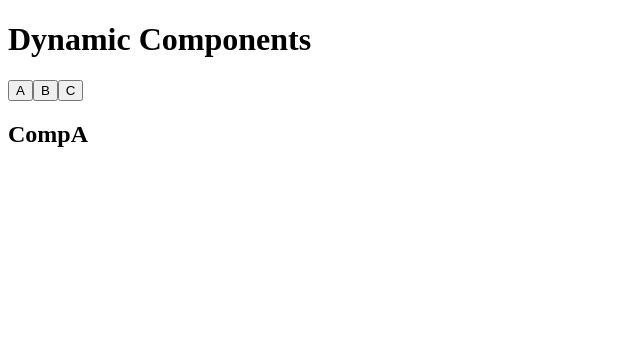
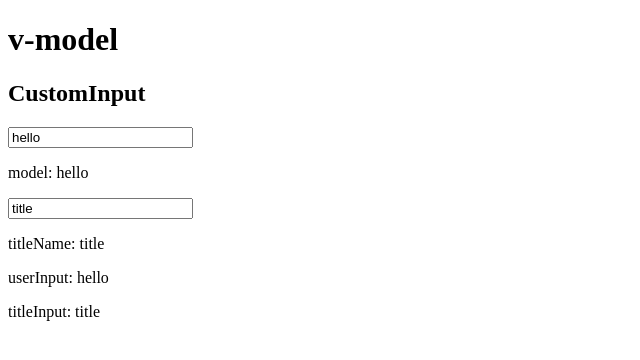
Before and after one commit to MizukiOkushima/Vuejs_5th, a Vue app: page / in a window 1280 px wide. Shown: the top 360 px of the page, without its empty margins (0-640 px from the left). Built offline with nearby package versions, Linux system fonts and the light colour scheme.

Commit message:
second commit

```diff
--- /dev/null
+++ b/src/components/CustomInput.vue
@@ -0,0 +1,20 @@
+<script setup>
+const model = defineModel({
+    type: String,
+    // required: true,
+    default: 'default',
+})
+const titleName = defineModel('titleName', {
+    type: String,
+    required: true,
+})
+// model.value
+</script>
+<template>
+    <h2>CustomInput</h2>
+    <input v-model="model" type="text">
+    <!-- <button @click="model = 'hi'">hi</button> -->
+    <p>model: {{ model }}</p>
+    <input v-model="titleName" type="text">
+    <p>titleName: {{ titleName }}</p>
+</template>
--- a/src/main.js
+++ b/src/main.js
@@ -12,7 +12,9 @@ import { createApp } from 'vue'
 // import App from './section8Second.vue'
 // import App from './section9First.vue'
 // import App from './section9Second.vue'
-import App from './section9Third.vue'
+// import App from './section9Third.vue'
+// import App from './section10First.vue'
+import App from './section10Second.vue'
 
 // console.log(App)
 const app = createApp(App)
--- /dev/null
+++ b/src/section10Second.vue
@@ -0,0 +1,15 @@
+<script setup>
+import { ref } from 'vue'
+import CustomInput from './components/CustomInput.vue'
+const userInput = ref('hello')
+const titleInput = ref('title')
+</script>
+<template>
+    <h1>v-model</h1>
+    <!-- <CustomInput v-model="userInput" /> -->
+    <!-- <CustomInput v-model="userInput" v-model:titleName="titleInput" /> -->
+    <CustomInput v-model="userInput" v-model:title-name="titleInput" />
+    <!-- <button @click="userInput = 'hello'">hello</button> -->
+    <p>userInput: {{ userInput }}</p>
+    <p>titleInput: {{ titleInput }}</p>
+</template>
```
Also changed, not shown: src/section10First.vue (added, +53 -0 lines).
